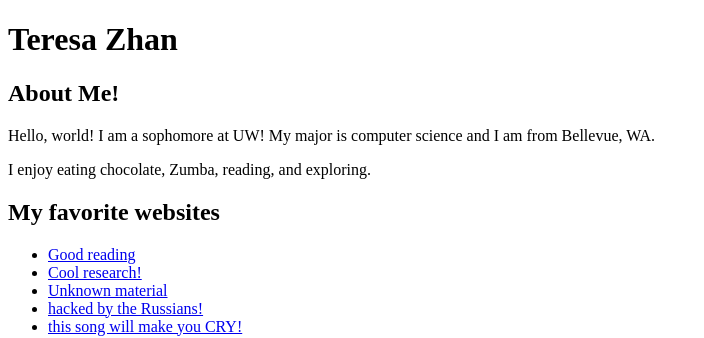
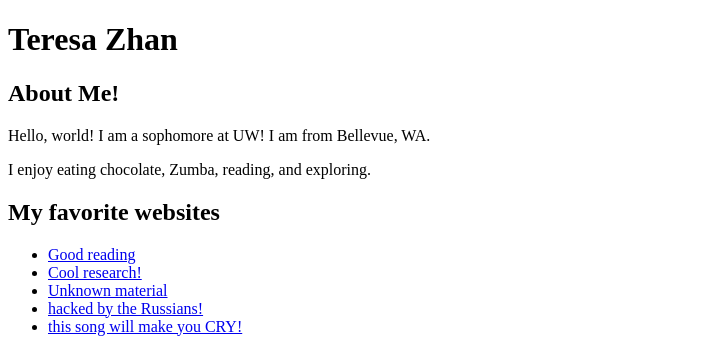
Before and after one commit to zhant-1630339/zhant-1630339.github.io, a plain HTML site: page tags.html in a window 1280 px wide. Shown: the top 338 px of the page, without its empty margins (0-704 px from the left). Drawn offline with Linux system fonts and the light colour scheme.

Commit message:
add tags.html

```diff
--- a/tags.html
+++ b/tags.html
@@ -7,8 +7,7 @@
   <body>
     <h1> Teresa Zhan </h1>
     <h2> About Me! </h2>
-    <p> Hello, world! I am a sophomore at UW! My major is computer
-    science and I am from Bellevue, WA. </p>
+    <p> Hello, world! I am a sophomore at UW! I am from Bellevue, WA. </p>
     <p> I enjoy eating chocolate, Zumba, reading, and exploring. </p>
 
     <h2> My favorite websites </h2>
```
